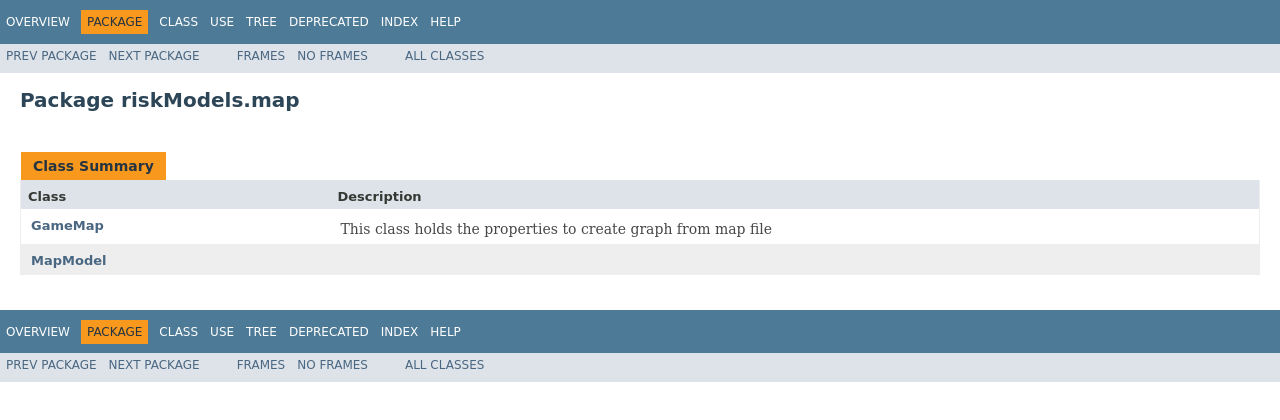
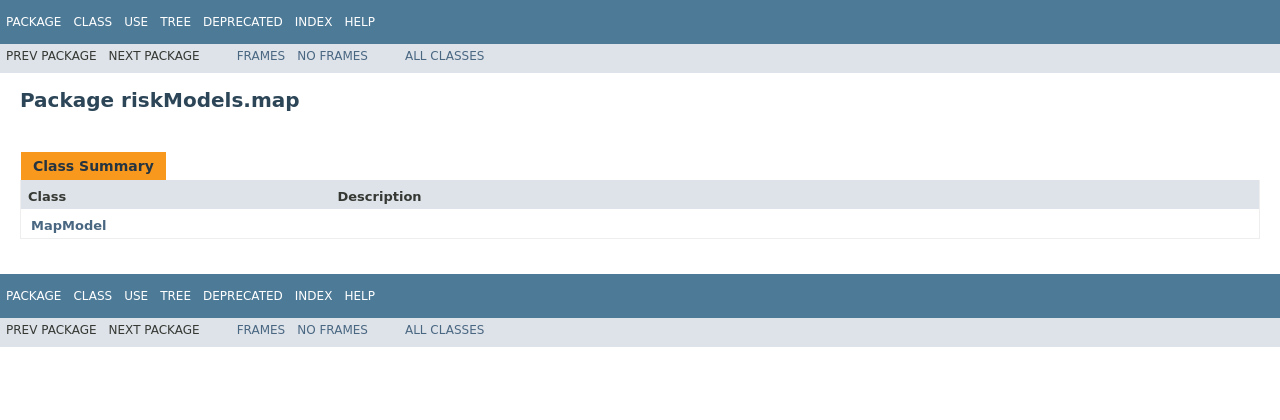
Before and after one commit to mudraparikh/AdvanceProgrammingPracticesRiskGame, a plain HTML site: page RiskGame/doc/riskModels/map/package-summary.html in a window 1280 px wide. Drawn offline with Linux system fonts and the light colour scheme; a web font is replaced by a local one.

Commit message:
[Updated] modified package-summary.html

```diff
--- a/RiskGame/doc/riskModels/map/package-summary.html
+++ b/RiskGame/doc/riskModels/map/package-summary.html
@@ -2,9 +2,9 @@
 <!-- NewPage -->
 <html lang="en">
 <head>
-<!-- Generated by javadoc (1.8.0_121) on Sat Oct 14 14:26:07 EDT 2017 -->
+<!-- Generated by javadoc (1.8.0_121) on Mon Oct 16 16:51:33 EDT 2017 -->
 <title>riskModels.map</title>
-<meta name="date" content="2017-10-14">
+<meta name="date" content="2017-10-16">
 <link rel="stylesheet" type="text/css" href="../../stylesheet.css" title="Style">
 <script type="text/javascript" src="../../script.js"></script>
 </head>
@@ -31,8 +31,7 @@
 <!--   -->
 </a>
 <ul class="navList" title="Navigation">
-<li><a href="../../overview-summary.html">Overview</a></li>
-<li class="navBarCell1Rev">Package</li>
+<li><a href="../../riskModels/map/package-summary.html">Package</a></li>
 <li>Class</li>
 <li><a href="package-use.html">Use</a></li>
 <li><a href="package-tree.html">Tree</a></li>
@@ -43,8 +42,8 @@
 </div>
 <div class="subNav">
 <ul class="navList">
-<li><a href="../../riskModels/gamedriver/package-summary.html">Prev&nbsp;Package</a></li>
-<li><a href="../../riskModels/player/package-summary.html">Next&nbsp;Package</a></li>
+<li>Prev&nbsp;Package</li>
+<li>Next&nbsp;Package</li>
 </ul>
 <ul class="navList">
 <li><a href="../../index.html?riskModels/map/package-summary.html" target="_top">Frames</a></li>
@@ -83,12 +82,6 @@
 </tr>
 <tbody>
 <tr class="altColor">
-<td class="colFirst"><a href="../../riskModels/map/GameMap.html" title="class in riskModels.map">GameMap</a></td>
-<td class="colLast">
-<div class="block">This class holds the properties to create graph from map file</div>
-</td>
-</tr>
-<tr class="rowColor">
 <td class="colFirst"><a href="../../riskModels/map/MapModel.html" title="class in riskModels.map">MapModel</a></td>
 <td class="colLast">&nbsp;</td>
 </tr>
@@ -106,8 +99,7 @@
 <!--   -->
 </a>
 <ul class="navList" title="Navigation">
-<li><a href="../../overview-summary.html">Overview</a></li>
-<li class="navBarCell1Rev">Package</li>
+<li><a href="../../riskModels/map/package-summary.html">Package</a></li>
 <li>Class</li>
 <li><a href="package-use.html">Use</a></li>
 <li><a href="package-tree.html">Tree</a></li>
@@ -118,8 +110,8 @@
 </div>
 <div class="subNav">
 <ul class="navList">
-<li><a href="../../riskModels/gamedriver/package-summary.html">Prev&nbsp;Package</a></li>
-<li><a href="../../riskModels/player/package-summary.html">Next&nbsp;Package</a></li>
+<li>Prev&nbsp;Package</li>
+<li>Next&nbsp;Package</li>
 </ul>
 <ul class="navList">
 <li><a href="../../index.html?riskModels/map/package-summary.html" target="_top">Frames</a></li>
```
